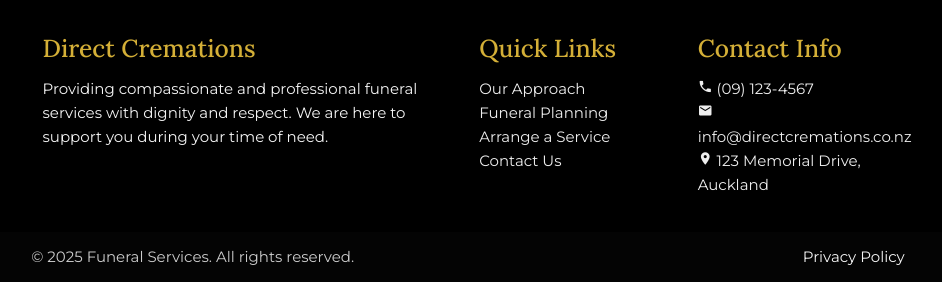
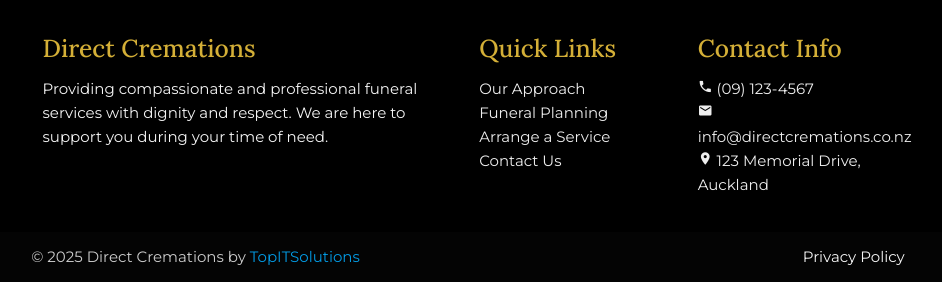
Before and after one commit to christopherece/directcremations_prj, a Django app: page / in a window 1280 px wide. Shown: the part 2023-2305 px from the top of the page, without its empty margins (172-1114 px from the left). Run offline with Django 4.2, Linux system fonts and the light colour scheme; data that the repository does not hold is empty; parts of the project's set-up code (start-up, migrations or seed data) failed here and were passed over.

Commit message:
Modified Index

```diff
--- a/templates/base.html
+++ b/templates/base.html
@@ -4,7 +4,7 @@
 <head>
     <meta charset="UTF-8">
     <meta name="viewport" content="width=device-width, initial-scale=1.0">
-    <title>{% block title %}Funeral Services - Compassionate Care{% endblock %}</title>
+    <title>{% block title %}Direct Cremations - Compassionate Care{% endblock %}</title>
 
     <!-- Materialize CSS -->
     <link href="https://fonts.googleapis.com/icon?family=Material+Icons" rel="stylesheet">
@@ -106,7 +106,7 @@
         </div>
         <div class="footer-copyright">
             <div class="container">
-                © 2025 Funeral Services. All rights reserved.
+                © 2025 Direct Cremations by <a href="https://topitsolutions.co.nz" target="_blank">TopITSolutions</a>
                 <a class="grey-text text-lighten-4 right" href="#!">Privacy Policy</a>
             </div>
         </div>
--- a/templates/main/home.html
+++ b/templates/main/home.html
@@ -1,6 +1,6 @@
 {% extends 'base.html' %}
 
-{% block title %}Home - Funeral Services{% endblock %}
+{% block title %}Home - Direct Cremations{% endblock %}
 
 {% block content %}
 <!-- Hero Section -->
```
